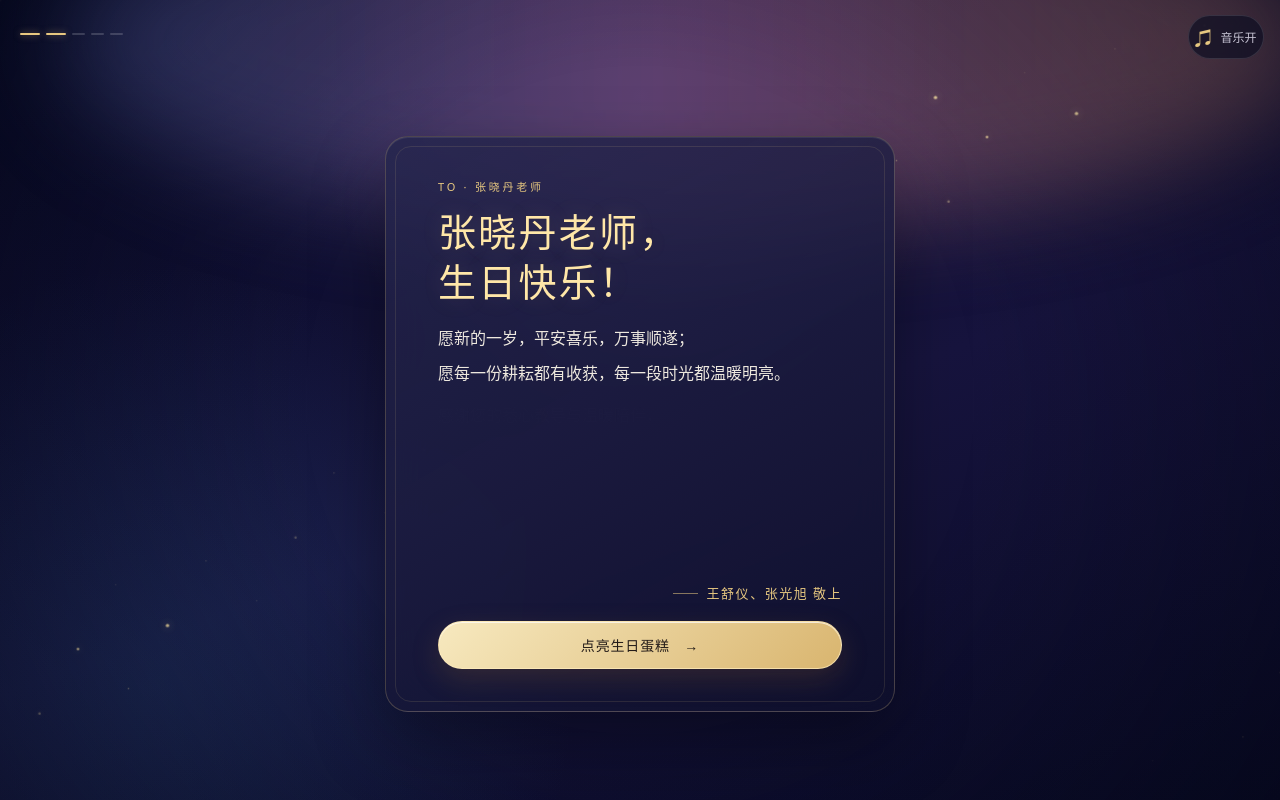
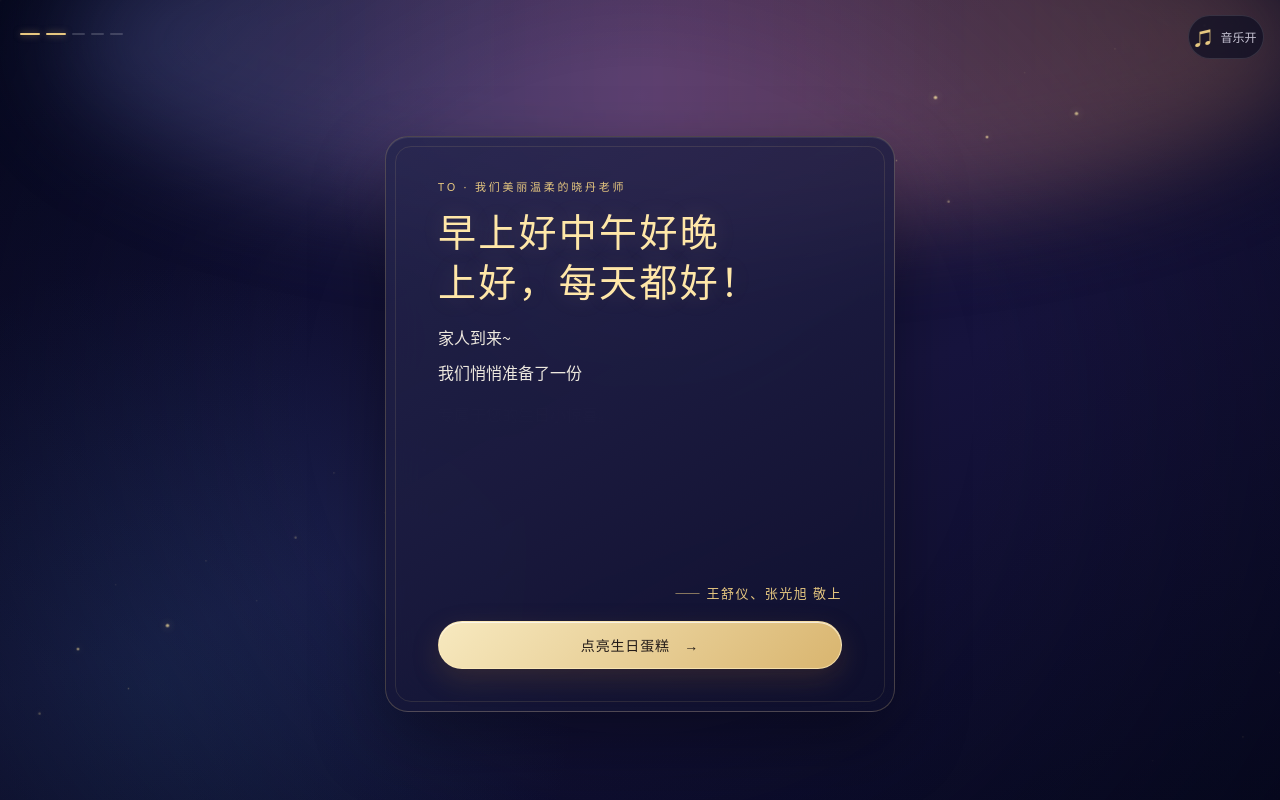
Before and after one commit to Elaine712/Elaine712.github.io, a Next.js app: page / in a window 1280 px wide. Both pictures are taken after a click on the button "打开生日祝福信". Built offline with nearby package versions, Linux system fonts and the light colour scheme.

Commit message:
Update opening letter and speed final reveal

```diff
--- a/app/globals.css
+++ b/app/globals.css
@@ -243,7 +243,13 @@ h1, h2, p { text-wrap: balance; }
   box-shadow: 0 28px 70px rgba(0,0,0,.35), inset 0 1px rgba(255,255,255,.08);
   backdrop-filter: blur(20px);
 }
-.letter-card { padding: clamp(25px, 6vw, 38px) clamp(22px, 7vw, 42px); }
+.letter-card {
+  max-height: calc(100dvh - 135px);
+  padding: clamp(25px, 6vw, 38px) clamp(22px, 7vw, 42px);
+  overflow-y: auto;
+  scrollbar-width: none;
+}
+.letter-card::-webkit-scrollbar { display: none; }
 .letter-card::before, .final-card::before {
   content: ""; position: absolute; inset: 9px; pointer-events: none;
   border: 1px solid rgba(231,200,128,.12); border-radius: 16px;
--- a/app/page.tsx
+++ b/app/page.tsx
@@ -413,14 +413,14 @@ export default function Home() {
 
       <section className={`scene letter-scene ${stage === "letter" ? "active" : ""}`} aria-hidden={stage !== "letter"}>
         <article className="letter-card">
-          <p className="eyebrow">TO · {config.recipient}</p>
-          <h2>{config.greetingTitle}</h2>
+          <p className="eyebrow">{config.letterEyebrow}</p>
+          <h2>{config.letterTitle}</h2>
           <div className="message-lines">
-            {config.message.map((line, index) => (
+            {config.letterMessage.map((line, index) => (
               <p key={line} style={{ "--line-delay": `${0.5 + index * 0.7}s` } as React.CSSProperties}>{line}</p>
             ))}
           </div>
-          <footer><span className="signature-line" />{config.sender}</footer>
+          <footer>{config.letterSender}</footer>
           <button className="primary-button" onClick={afterLetter} tabIndex={stage === "letter" ? 0 : -1}>点亮生日蛋糕 <span>→</span></button>
         </article>
       </section>
--- a/config.js
+++ b/config.js
@@ -5,6 +5,18 @@ const birthdayConfig = {
   sender: "王舒仪、张光旭 敬上",
   openingTitle: "一份特别的生日祝福",
   openingEyebrow: "为您准备了一封信",
+  letterEyebrow: "TO · 我们美丽温柔的晓丹老师",
+  letterTitle: "早上好中午好晚上好，每天都好！",
+  letterMessage: [
+    "家人到来~",
+    "我们悄悄准备了一份",
+    "专属于您的生日小惊喜。",
+    "里面有蛋糕、有烟花，",
+    "还有一些想对您说的话。",
+    "保持好心情耶耶耶，",
+    "慢慢打开这份特别的祝福吧！",
+  ],
+  letterSender: "—— 王舒仪、张光旭 敬上",
   greetingTitle: "张晓丹老师，生日快乐！",
   message: [
     "愿新的一岁，平安喜乐，万事顺遂；",
@@ -34,7 +46,7 @@ const birthdayConfig = {
       caption: "白云蛋糕",
     },
   ],
-  fireworksDuration: 4500,
+  fireworksDuration: 1800,
 };
 
 export default birthdayConfig;
```
Also changed, not shown: 10 other files (tests, documents, lock files or other folders).
